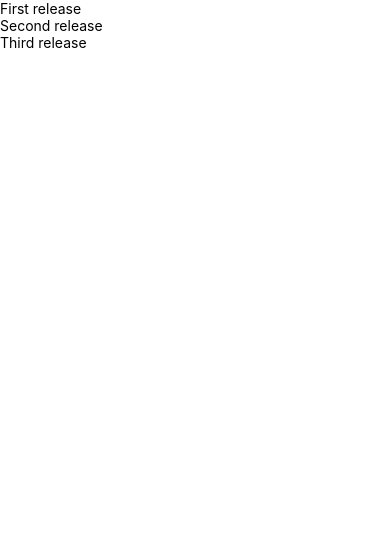
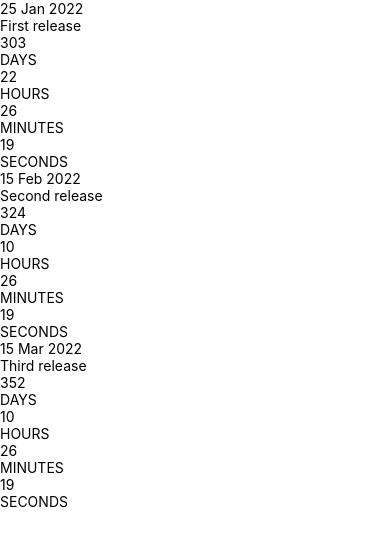
Before and after one commit to Simon994/countdown, a React Native app: screen / in a window 390 px wide. Shown: the top 546 px of the page. Built offline with nearby package versions, Linux system fonts and the light colour scheme.

Commit message:
Add EventCard. Update events data and EventList

```diff
--- /dev/null
+++ b/EventCard.js
@@ -0,0 +1,59 @@
+import React from 'react'
+import { Text, View, StyleSheet } from 'react-native'
+import PropTypes from 'prop-types'
+import { formatDate, getCountdownParts } from './api'
+
+const styles = StyleSheet.create({
+
+})
+
+const EventCard = (props) => {
+  const { days, hours, minutes, seconds } = getCountdownParts(props.event.date)
+
+  return (
+    <View style={styles.card}>
+      <View style={styles.cardHeader}>
+        <Text style={styles.date}>{formatDate(props.event.date)}</Text>
+        <Text style={styles.title}>{props.event.title}</Text>
+      </View>
+
+      <View
+        style={styles.counterContainer}
+      >
+        <View
+          style={styles.counter}
+        >
+          <Text style={styles.counterText}>{days}</Text>
+          <Text style={styles.counterLabel}>DAYS</Text>
+        </View>
+        <View
+          style={styles.counter}
+        >
+          <Text style={styles.counterText}>{hours}</Text>
+          <Text style={styles.counterLabel}>HOURS</Text>
+        </View>
+        <View
+          style={styles.counter}
+        >
+          <Text style={styles.counterText}>{minutes}</Text>
+          <Text style={styles.counterLabel}>MINUTES</Text>
+        </View>
+        <View
+          style={styles.counter}
+        >
+          <Text style={styles.counterText}>{seconds}</Text>
+          <Text style={styles.counterLabel}>SECONDS</Text>
+        </View>
+      </View>
+    </View>
+  )
+}
+
+EventCard.propTypes = {
+  event: PropTypes.shape({
+    title: PropTypes.string.isRequired,
+    date: PropTypes.string
+  })
+}
+
+export default EventCard
--- a/EventList.js
+++ b/EventList.js
@@ -1,5 +1,7 @@
 import React, { Component } from 'react'
 import { Text, FlatList } from 'react-native'
+
+import EventCard from './EventCard'
 
 class EventList extends Component {
   state = {
@@ -16,7 +18,7 @@ class EventList extends Component {
       <FlatList
         data={this.state.events}
         renderItem={
-          ({ item }) => <Text>{item.title}</Text>
+          ({ item }) => <EventCard event={ item }/>
         }
         keyExtractor={ item => item.id }
       />
--- /dev/null
+++ b/api.js
@@ -0,0 +1,20 @@
+import moment from 'moment'
+
+export function formatDate(dateString) {
+  const parsed = moment(new Date(dateString))
+  if (!parsed.isValid()) {
+    return dateString
+  }
+
+  return parsed.format('D MMM YYYY')
+}
+
+export function getCountdownParts(eventDate) {
+  const duration = moment.duration(moment(new Date(eventDate)).diff(new Date()))
+  return {
+    days: parseInt(duration.as('days')),
+    hours: duration.get('hours'),
+    minutes: duration.get('minutes'),
+    seconds: duration.get('seconds'),
+  }
+}
--- a/db.json
+++ b/db.json
@@ -2,17 +2,17 @@
   "events": [
     {
       "title": "First release",
-      "date": "2022-01-01",
+      "date": "2022-01-25T12:00:00Z",
       "id": "1"
     },
     {
       "title": "Second release",
-      "date": "2022-01-02",
+      "date": "2022-02-15T00:00:00.000Z",
       "id": "2"
     },
     {
       "title": "Third release",
-      "date": "2022-01-03",
+      "date": "2022-03-15T00:00:00.000Z",
       "id": "3"
     }
   ]
--- a/package.json
+++ b/package.json
@@ -20,6 +20,7 @@
   "dependencies": {
     "expo": "~40.0.0",
     "expo-status-bar": "~1.0.3",
+    "moment": "^2.29.1",
     "react": "16.13.1",
     "react-dom": "16.13.1",
     "react-native": "https://github.com/expo/react-native/archive/sdk-40.0.1.tar.gz",
@@ -32,7 +33,8 @@
     "eslint-plugin-react": "^7.23.1",
     "eslint-plugin-react-hooks": "^4.2.0",
     "husky": "^4.3.0",
-    "lint-staged": "^10.5.4"
+    "lint-staged": "^10.5.4",
+    "prop-types": "^15.7.2"
   },
   "private": true
 }
```
Also changed, not shown: 2 other files (tests, documents, lock files or other folders).
